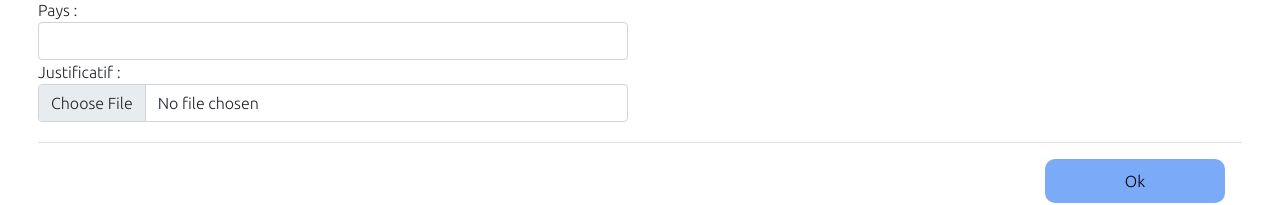
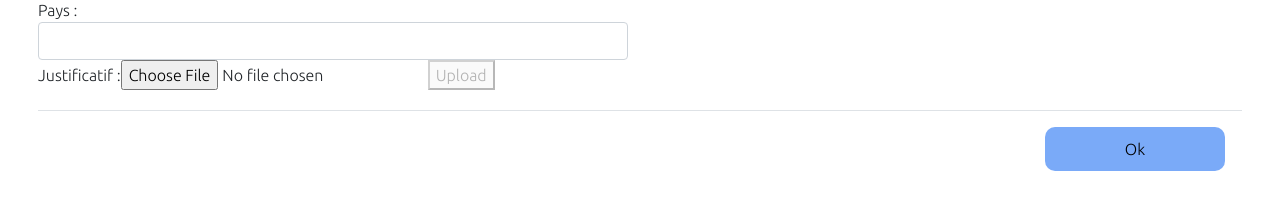
Before and after one commit to Aline-G/GL-front, an Angular app: page /createLine in a window 1280 px wide. Shown: the part 429-634 px from the top of the page. Built offline with nearby package versions, Linux system fonts and the light colour scheme; no server answers.

Commit message:
Added upload file functions and service

```diff
--- a/src/app/home-screen/pop-up/create-line/create-line.component.html
+++ b/src/app/home-screen/pop-up/create-line/create-line.component.html
@@ -162,8 +162,24 @@
 
           <div class="row">
             <div  *ngIf="category !== 'FRAIS_KILOMETRIQUES'" class =col-6>
-              <label for="supportingDocuments">Justificatif :</label>
-              <input type="file" class="form-control" id="supportingDocuments" accept="image/png, image/jpeg, image/pdf" [(ngModel)]="supportingDocuments">
+              <label> Justificatif :</label>
+              <div *ngIf="currentFileUpload" class="progress">
+              <div
+                class="progress-bar progress-bar-info progress-bar-striped"
+                role="progressbar"
+                attr.aria-valuenow="{{ progress }}"
+                aria-valuemin="0"
+                aria-valuemax="100"
+                [ngStyle]="{ width: progress + '%' }">
+                {{ progress }} %
+              </div>
+            </div>
+              <label>
+                <input type="file" (change)="selectFile($event)" />
+              </label>
+              <button [disabled]="!selectedFiles" (click)="upload()">
+                Upload
+              </button>
             </div>
 
             <div *ngIf="category === 'FRAIS_KILOMETRIQUES'" class =col-6>
--- a/src/app/home-screen/pop-up/create-line/create-line.component.ts
+++ b/src/app/home-screen/pop-up/create-line/create-line.component.ts
@@ -1,4 +1,5 @@
 import {Component, Input, OnInit, Output} from '@angular/core';
+import { HttpResponse, HttpEventType } from '@angular/common/http';
 import {ModalDismissReasons, NgbModal} from "@ng-bootstrap/ng-bootstrap";
 import {ApiService} from "../../../services/api.service";
 import {ExpenseBill} from "../../../model/expenseBill";
@@ -6,6 +7,8 @@ import {Mission} from "../../../model/mission";
 import {AlertErrorComponent} from "../../../alert-error/alert-error.component";
 import {SharedService} from "../../../services/dynamical-functions/SharedService";
 import {MatDialog} from "@angular/material/dialog";
+import {UploadFileService} from "../../../services/upload-file.service";
+import { Observable } from 'rxjs';
 
 @Component({
   selector: 'app-create-line',
@@ -47,13 +50,20 @@ export class CreateLineComponent implements OnInit {
   expenseBills!: ExpenseBill[];
   missions! : Mission[];
 
+  //Paramètres pour le download de justificatifs
+    progress = 0;
+    message = '';
+    fileInfos!: Observable<any>;
+
 /* paramètres pour la génération de l'erreur*/
+  selectedFiles!: FileList;
+  currentFileUpload!: File;
   errorMessage = '';
   header = 'Echec création de ligne';
   level = 'danger';
 
 
-  constructor(private modalService: NgbModal, private apiService: ApiService, private sharedService : SharedService, private dialogRef : MatDialog) {
+  constructor(private modalService: NgbModal, private apiService: ApiService, private sharedService : SharedService, private dialogRef : MatDialog, private uploadService: UploadFileService ) {
     sharedService.clickOnPlusEvent.subscribe(
       (billId: number) => {
         console.log(billId);
@@ -86,6 +96,37 @@ export class CreateLineComponent implements OnInit {
     }
   }
 
+  //Méthodes pour upload un justificatif
+
+    selectFile(files : Event) {
+
+      this.selectedFiles = (<HTMLInputElement>files.target).files!;
+
+      if (this.selectedFiles && this.selectedFiles.length > 0) {
+        this.currentFileUpload = this.selectedFiles[0];
+        console.log(this.currentFileUpload.name);
+        console.log(this.currentFileUpload.size);
+        console.log(this.currentFileUpload.type);
+      }
+    }
+
+
+    upload() {
+      this.progress = 0;
+      this.uploadService.pushFileToStorage(this.currentFileUpload).subscribe(event => {
+          if (event.type === HttpEventType.UploadProgress) {
+            if(event.total){
+              const total: number = event.total;
+              this.progress = Math.round(100 * event.loaded / total);
+            }
+          } else if (event instanceof HttpResponse) {
+            alert('File Successfully Uploaded');
+          }
+        }
+      );
+    }
+
+
   ngOnInit(): void {
     this.apiService.getExpenseBillList()
       .subscribe({
@@ -103,7 +144,6 @@ export class CreateLineComponent implements OnInit {
         },
         error: (e) => console.error(e)
       });
-
 
   }
 
--- /dev/null
+++ b/src/app/services/upload-file.service.ts
@@ -0,0 +1,26 @@
+import { Injectable } from '@angular/core';
+import { HttpClient, HttpEvent,HttpHeaders, HttpRequest } from '@angular/common/http';
+import { Observable } from 'rxjs';
+
+@Injectable({
+  providedIn: 'root'
+})
+export class UploadFileService {
+
+  private baseUrl = 'http://localhost:8080';
+
+  constructor(private https: HttpClient) { }
+
+  pushFileToStorage(file: File): Observable<HttpEvent<any>> {
+    const data: FormData = new FormData();
+
+    data.append('file', file);
+
+    const newRequest = new HttpRequest('POST', '${this.baseUrl}/uploadFile', data, {
+      reportProgress: true,
+      responseType: 'text'
+    });
+
+    return this.https.request(newRequest);
+  }
+}
```
Also changed, not shown: 1 other file (tests, documents, lock files or other folders).
